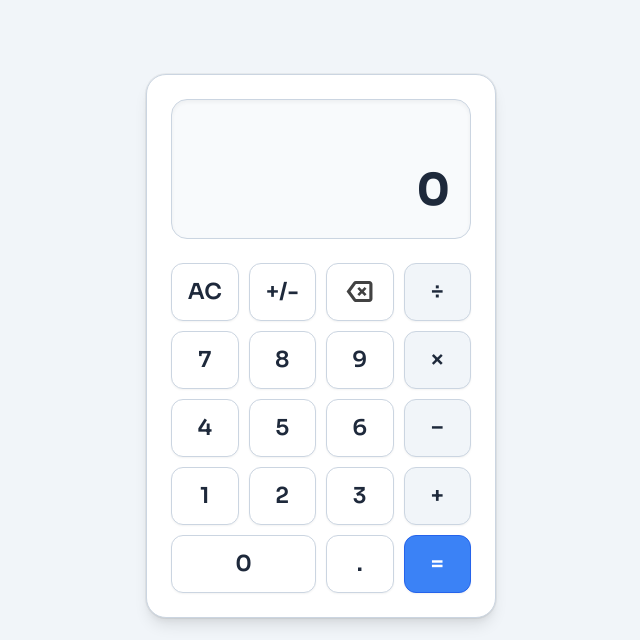
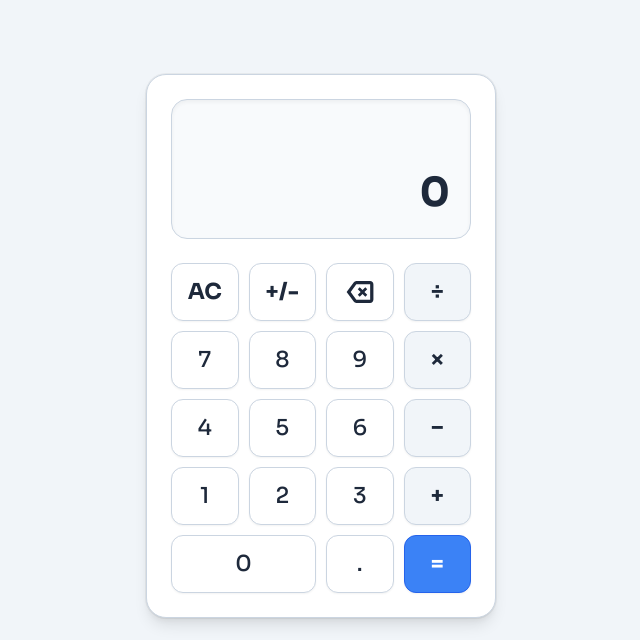
Before and after one commit to drewriverss/calculator-example, a plain HTML site: page index.html in a window 1280 px wide. Shown: the top 640 px of the page, without its empty margins (319-959 px from the left). Drawn offline with Linux system fonts and the light colour scheme.

Commit message:
fix: Font-weights & Font-sizes

```diff
--- a/index.html
+++ b/index.html
@@ -28,8 +28,8 @@
         <button class="button" data-type="command" data-action="clear" type="button">AC</button>
         <button class="button" data-type="command" data-action="negate" type="button">+/-</button>
         <button class="button" data-type="command" data-action="backspace" type="button">
-          <svg class="backspace-icon" xmlns="http://www.w3.org/2000/svg" height="29px" viewBox="0 -960 960 960"
-            width="29px" fill="#424242">
+          <svg class="backspace-icon" xmlns="http://www.w3.org/2000/svg" height="30px" viewBox="0 -960 960 960"
+            width="30px" fill="#1e293b">
             <path
               d="M470.67-329.33 561-419l90.33 89.67 61-61L622-480l89-89.67-61-61.66L561-541l-90.33-90.33L409-569.67 500-480l-91 89.67 61.67 61ZM363.33-132q-25.78 0-48.02-11.24-22.25-11.25-36.64-31.09L52-480l226-305.67q14.39-20.15 36.64-31.57 22.25-11.43 48.03-11.43H804q44.48 0 74.9 30.43 30.43 30.43 30.43 74.91v486.66q0 44.2-30.43 74.44Q848.48-132 804-132H363.33ZM182-480l180 244.33h443v-488.66H362L182-480Zm402 0Z" />
           </svg>
--- a/styles.css
+++ b/styles.css
@@ -91,7 +91,7 @@ body {
 .screen-top-row {
   height: auto;
   min-height: 1.5rem; /* 24px */
-  font-size: 1.5rem; /* 24px */
+  font-size: clamp(1.125rem, 4vw, 1.375rem); /* 18px to 22px */
   font-weight: 500;
   overflow: hidden;
   opacity: 0.7;
@@ -100,7 +100,7 @@ body {
 .screen-bottom-row {
   height: auto;
   min-height: 3rem; /* 48px */
-  font-size: 2.75rem; /* 44px */
+  font-size: 2.5rem; /* 40px */
   font-weight: 700;
   overflow: hidden;
 }
@@ -116,8 +116,8 @@ body {
   height: clamp(3.125rem, 10vw, 3.625rem); /* min 50px, max 58px */
   width: 100%;
   font-family: inherit;
-  font-size: 1.375rem; /* 22px */
-  font-weight: 600;
+  font-size: clamp(1.125rem, 4vw, 1.375rem); /* 18px to 22px */
+  font-weight: 500;
   color: var(--text-color);
   background-color: var(--digit-button-color);
   border: 1px solid var(--border-color);
@@ -147,6 +147,11 @@ body {
   grid-column: span 2;
 }
 
+.button[data-type="operator"],
+.button[data-type="command"] {
+  font-weight: 700; /* Bolder actions */
+}
+
 .button[data-type="operator"] {
   background-color: var(--operator-button-color);
 }
@@ -164,6 +169,9 @@ body {
 
 .backspace-icon {
   pointer-events: none;
+  width: clamp(1.625rem, 4vw, 1.875rem); /* min 26px, max 30px */
+  height: auto;
+  fill: currentColor;
 }
 
 .credits {
```
